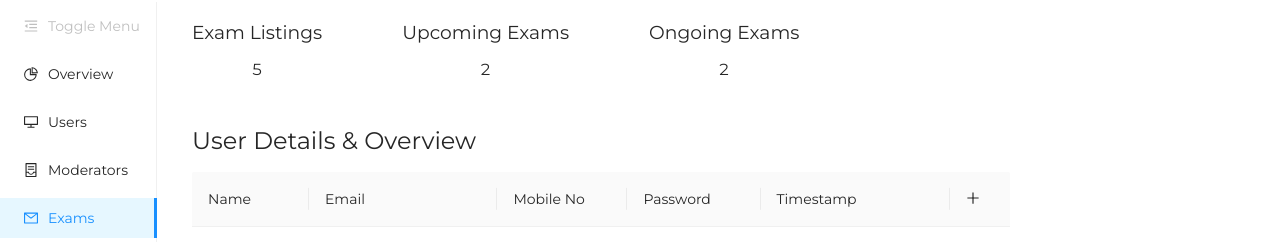
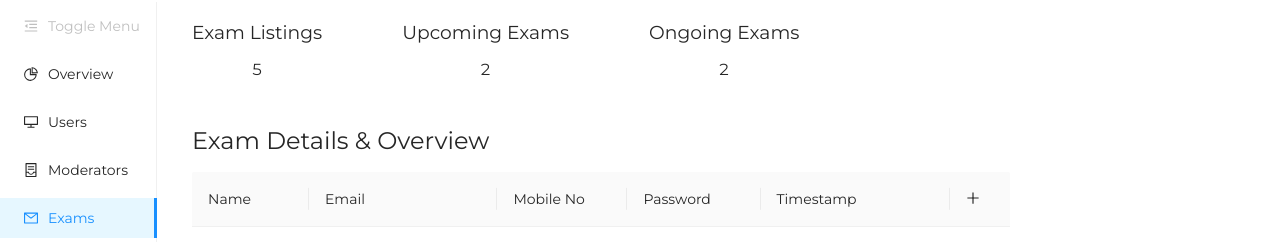
Before and after one commit to codedump00/online-exam-ui, a React (Create React App) app: page /admin in a window 1280 px wide. Both pictures are taken after a click on the item "Exams". Shown: the part 78-322 px from the top of the page. Built offline with nearby package versions, Linux system fonts and the light colour scheme.

Commit message:
added admin page

```diff
--- a/src/views/admin/admin.tsx
+++ b/src/views/admin/admin.tsx
@@ -72,7 +72,7 @@ export default function AdminPage(): ReactElement {
               </div>
             </div>
             <div className="user__table">
-              <h2>User Details & Overview</h2>
+              <h2>Exam Details & Overview</h2>
               <UserTable />
             </div></>
         }
```
